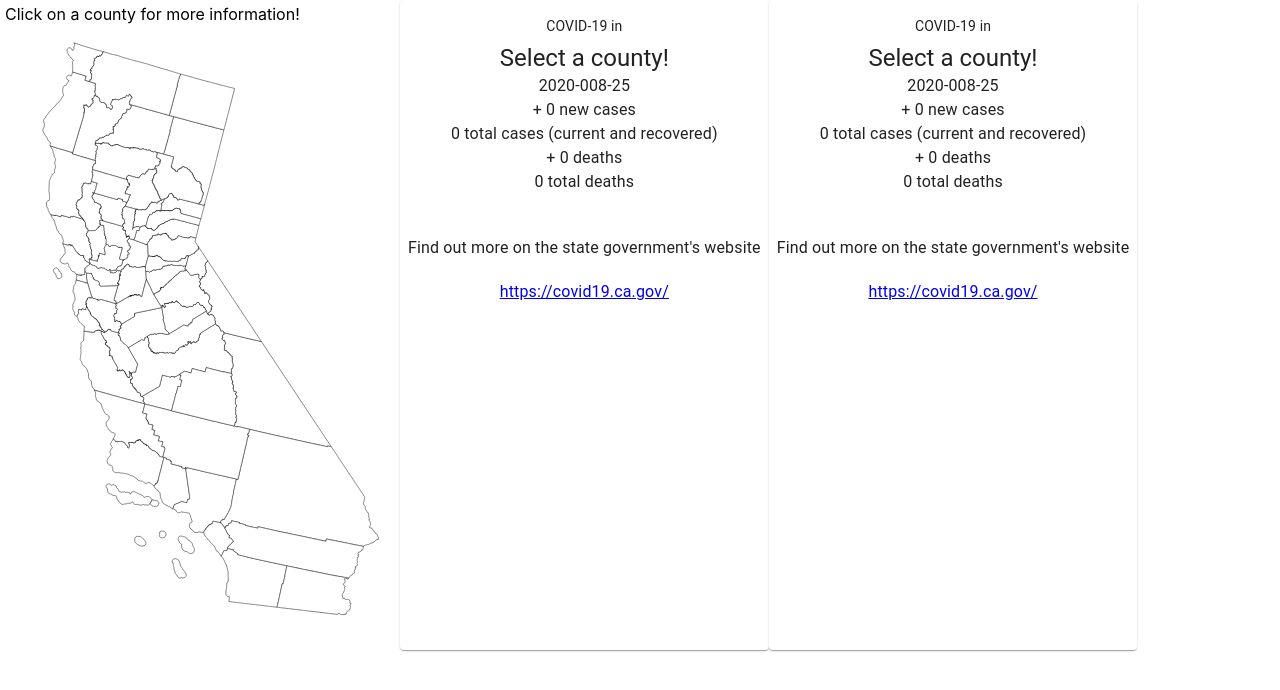
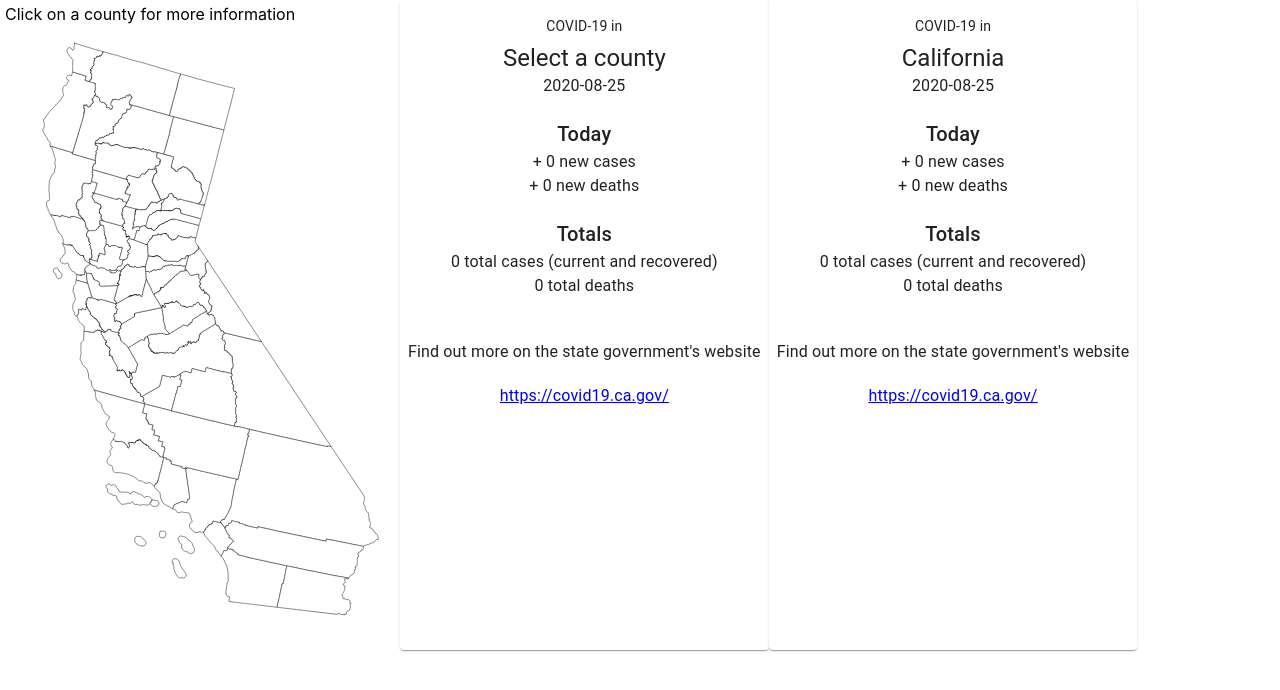
Before and after one commit to devin177/covid_visuals, a React (Create React App) app: page / in a window 1280 px wide. Shown: the top 690 px of the page. Built offline with nearby package versions, Linux system fonts and the light colour scheme.

Commit message:
Added temporary data for CA as a whole

```diff
--- a/src/components/SimpleCard.js
+++ b/src/components/SimpleCard.js
@@ -42,14 +42,22 @@ export default function SimpleCard(props) {
         <Typography>
           {props.data.date}
         </Typography>
+        <br/>
+        <Typography variant="h6">
+          Today
+        </Typography>
         <Typography>
           + {props.data.newcountconfirmed} new cases
         </Typography>
         <Typography>
-          {Number(props.data.totalcountconfirmed)} total cases (current and recovered)
+          + {props.data.newcountdeaths} new deaths
+        </Typography>
+        <br/>
+        <Typography variant="h6">
+          Totals
         </Typography>
         <Typography>
-          + {props.data.newcountdeaths} deaths
+          {Number(props.data.totalcountconfirmed)} total cases (current and recovered)
         </Typography>
         <Typography>
           {Number(props.data.totalcountdeaths)} total deaths
--- a/src/components/WorldMap.js
+++ b/src/components/WorldMap.js
@@ -19,6 +19,7 @@ if (date < 10) {
   date = "0" + date;
 }
 
+// Create and scale the projection
 const projection = geoAlbers()
   .scale(3000)
   .center([-17, 40])
@@ -29,15 +30,26 @@ var div = d3.select("body").append("div")
   .attr("class", "infoBox")
   .style("display", "none");
 
+// filler info for the cards
 const tempInfo = {
-  county: "Select a county!",
+  county: "Select a county",
   newcountconfirmed: "0",
   newcountdeaths: "0",
   totalcountconfirmed: "0",
   totalcountdeaths: "0",
-  date: `${year}-0${month}-${date}`
+  date: `${year}-${month}-${date}`
 }
 
+const stateInfo = {
+  county: "California",
+  newcountconfirmed: "0",
+  newcountdeaths: "0",
+  totalcountconfirmed: "0",
+  totalcountdeaths: "0",
+  date: `${year}-${month}-${date}`
+}
+
+// Exported function component
 const WorldMap = () => {
   // state array will hold our county GeoJSON objects
   const [counties, setCounties] = useState([]);
@@ -117,11 +129,11 @@ const WorldMap = () => {
         </g>
         {/*Instructions*/}
         <text className="instructions" x="5" y="20">
-          Click on a county for more information!
+          Click on a county for more information
         </text>
       </svg>
       <SimpleCard display="inline" data={covidInfo}/>
-      <SimpleCard display="inline" data={tempInfo}/>
+      <SimpleCard display="inline" data={stateInfo}/>
     </div>
   )
 }
```
